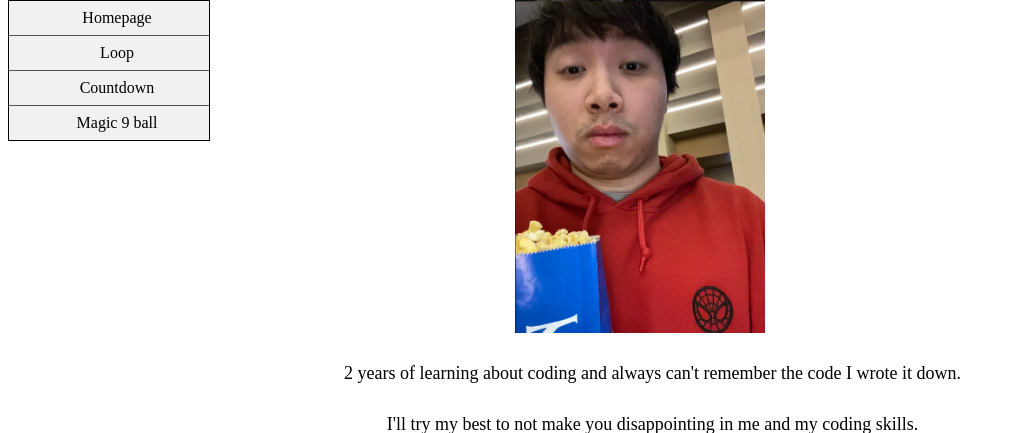
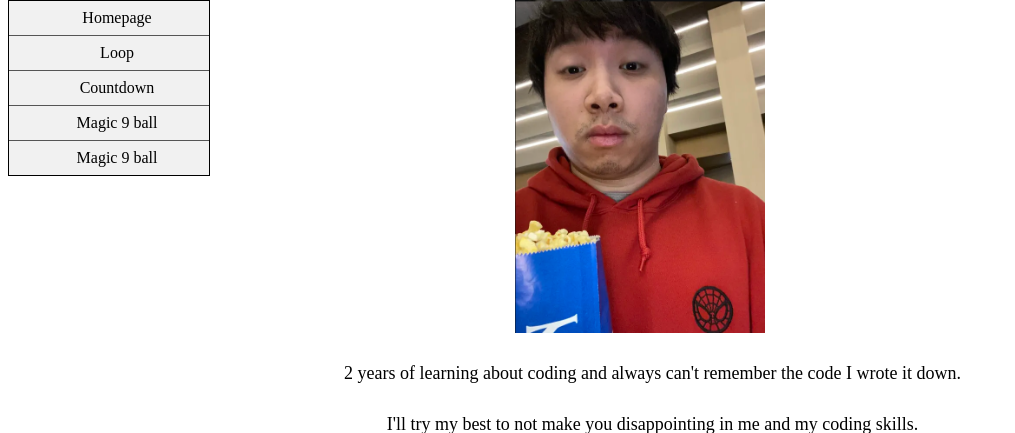
Before and after one commit to NasaReabroi/PHPclass2024, a PHP site: page /index.php in a window 1280 px wide. Shown: the part 94-527 px from the top of the page, without its empty margins (0-1015 px from the left). Run offline with PHP 8.4, Linux system fonts and the light colour scheme.

Commit message:
home page

```diff
--- a/includes/nav.php
+++ b/includes/nav.php
@@ -3,4 +3,5 @@
     <li><a href="/loops/loops.php">Loop</a> </li>
     <li><a href="/Clock/countdown.php">Countdown</a> </li>
     <li><a href="/magic8/magic8.php">Magic 9 ball</a> </li>
+    <li><a href="/DiceRoller/DiceRoller.php">Magic 9 ball</a> </li>
 </ul>
```
